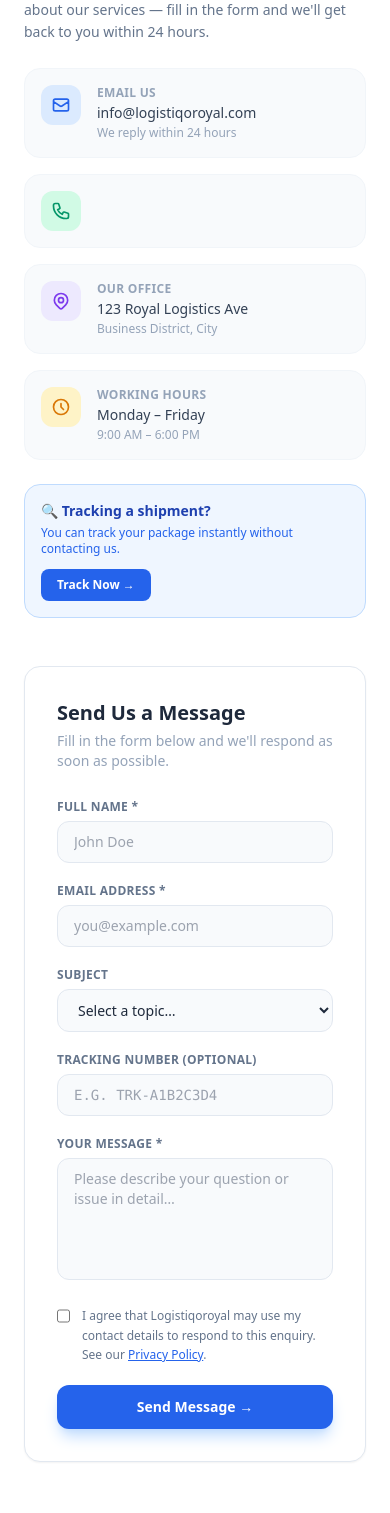
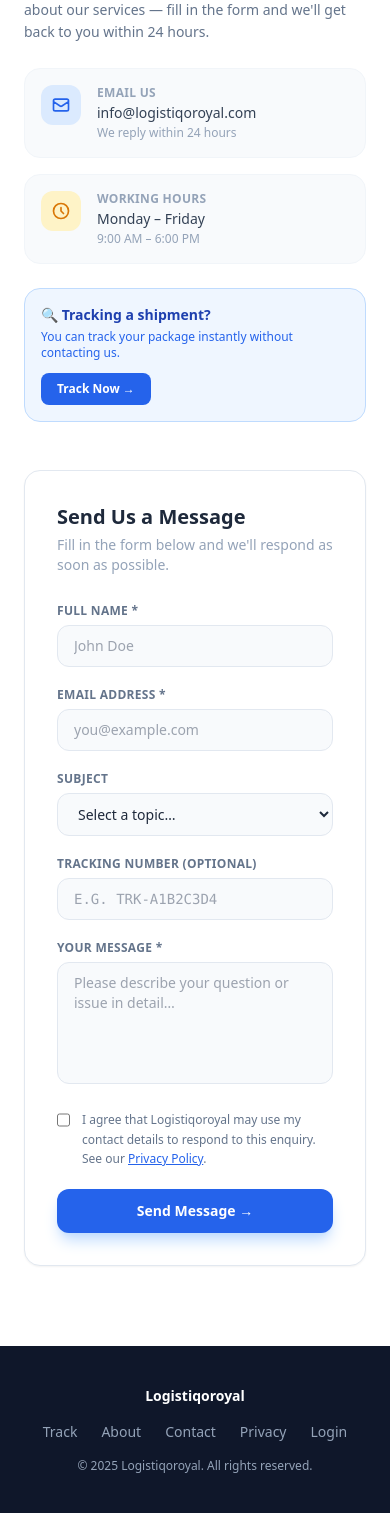
Before and after one commit to hilariakimberly-bit/tracking-, a Flask app: page /contact in a window 390 px wide. Shown: the part 602-2115 px from the top of the page. Run offline with Flask 3, Linux system fonts and the light colour scheme; some libraries are stand-ins or nearby versions.

Commit message:
Remove phone and office sections from contact page

```diff
--- a/templates/contact.html
+++ b/templates/contact.html
@@ -78,29 +78,7 @@
               </div>
             </div>
 
-            <div class="flex items-start gap-4 p-4 bg-slate-50 rounded-2xl border border-slate-100">
-              <div class="w-10 h-10 bg-emerald-100 rounded-xl flex items-center justify-center flex-shrink-0">
-                <svg class="w-5 h-5 text-emerald-600" fill="none" stroke="currentColor" viewBox="0 0 24 24">
-                  <path stroke-linecap="round" stroke-linejoin="round" stroke-width="2"
-                    d="M3 5a2 2 0 012-2h3.28a1 1 0 01.948.684l1.498 4.493a1 1 0 01-.502 1.21l-2.257 1.13a11.042 11.042 0 005.516 5.516l1.13-2.257a1 1 0 011.21-.502l4.493 1.498a1 1 0 01.684.949V19a2 2 0 01-2 2h-1C9.716 21 3 14.284 3 6V5z"/>
-                </svg>
-              </div>
-            </div>
 
-            <div class="flex items-start gap-4 p-4 bg-slate-50 rounded-2xl border border-slate-100">
-              <div class="w-10 h-10 bg-violet-100 rounded-xl flex items-center justify-center flex-shrink-0">
-                <svg class="w-5 h-5 text-violet-600" fill="none" stroke="currentColor" viewBox="0 0 24 24">
-                  <path stroke-linecap="round" stroke-linejoin="round" stroke-width="2"
-                    d="M17.657 16.657L13.414 20.9a1.998 1.998 0 01-2.827 0l-4.244-4.243a8 8 0 1111.314 0z"/>
-                  <path stroke-linecap="round" stroke-linejoin="round" stroke-width="2" d="M15 11a3 3 0 11-6 0 3 3 0 016 0z"/>
-                </svg>
-              </div>
-              <div>
-                <p class="text-xs font-semibold text-slate-400 uppercase tracking-wide mb-0.5">Our Office</p>
-                <p class="text-slate-700 text-sm font-medium">123 Royal Logistics Ave</p>
-                <p class="text-slate-400 text-xs mt-0.5">Business District, City</p>
-              </div>
-            </div>
 
             <div class="flex items-start gap-4 p-4 bg-slate-50 rounded-2xl border border-slate-100">
               <div class="w-10 h-10 bg-amber-100 rounded-xl flex items-center justify-center flex-shrink-0">
```
